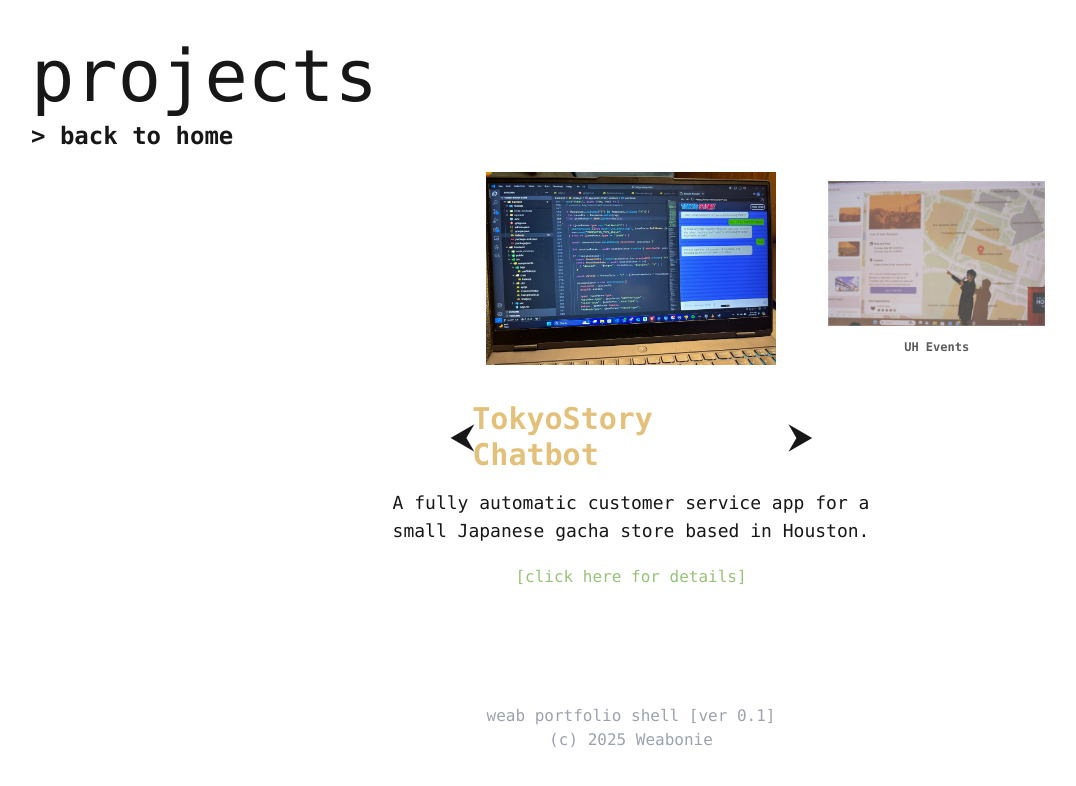
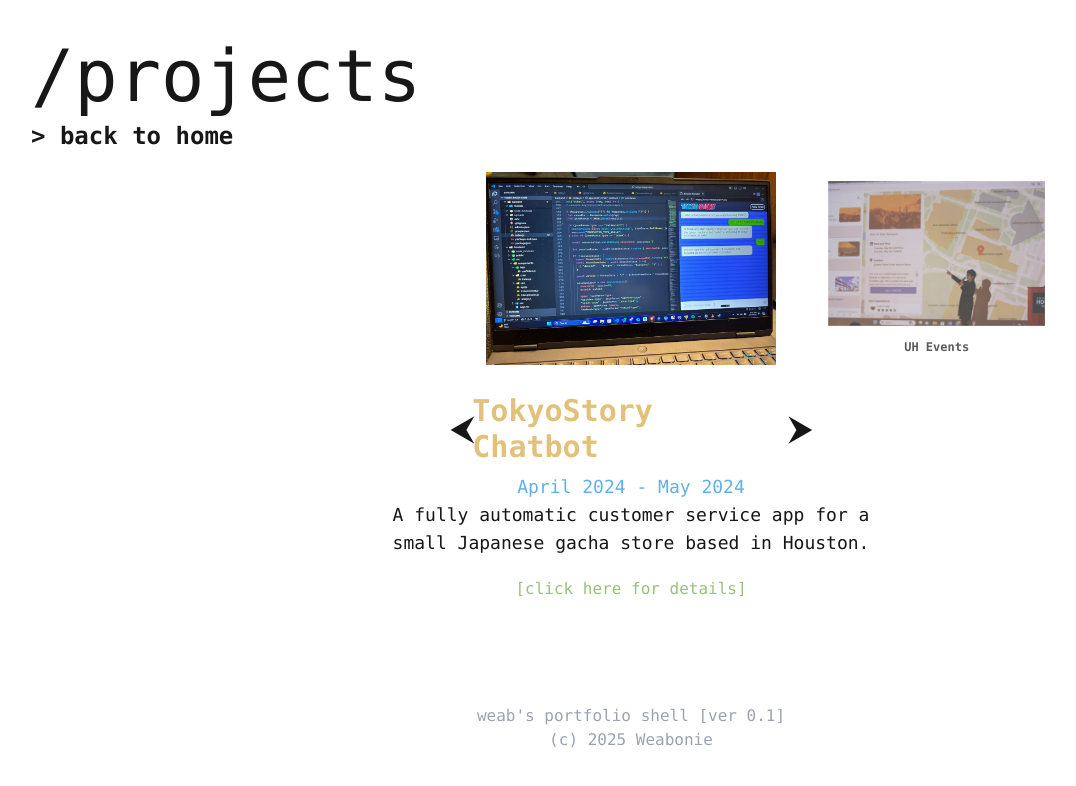
Before and after one commit to weabonie/portfolio, a Next.js app: page /projects in a window 1280 px wide. Shown: the top 786 px of the page, without its empty margins (9-1085 px from the left). Built offline with nearby package versions, Linux system fonts and the light colour scheme.

Commit message:
adjusted titles

```diff
--- a/src/app/about/page.tsx
+++ b/src/app/about/page.tsx
@@ -25,11 +25,14 @@ export default function About() {
   <li>+-----------------------+</li>
   `;
 
+  const title = "/about"
+  const titleClass = "text-7xl h-20 relative w-[max-content] font-mono before:absolute before:inset-0 before:animate-[typewriter_1s_steps(6)_forwards] before:bg-background after:absolute after:inset-0 after:w-[0.125em] after:animate-[typewriter_1s_steps(6)_forwards,_blink_1s_steps(6)_infinite_1s] after:bg-white"
+
 	return (
 		<div className="p-10">
 			<div className="space-y-8">
-				<h1 className="text-7xl h-20 relative w-[max-content] font-mono before:absolute before:inset-0 before:animate-[typewriter_1s_steps(5)_forwards] before:bg-background after:absolute after:inset-0 after:w-[0.125em] after:animate-[typewriter_1s_steps(5)_forwards,_blink_1s_steps(5)_infinite_1s] after:bg-white">
-					about
+				<h1 className={titleClass}>
+					{title}
 				</h1>
 
 				<Link href="/" className="text-2xl font-semibold hover:text-console">
--- a/src/app/contact/page.tsx
+++ b/src/app/contact/page.tsx
@@ -3,17 +3,14 @@
 import Link from "next/link";
 
 export default function About() {
-	const title = "contact";
+	const title = "/contact";
+	const titleClass =
+		"text-7xl h-20 relative w-[max-content] font-mono before:absolute before:inset-0 before:animate-[typewriter_1s_steps(8)_forwards] before:bg-background after:absolute after:inset-0 after:w-[0.125em] after:animate-[typewriter_1s_steps(8)_forwards,_blink_1s_steps(8)_infinite_1s] after:bg-white";
+
 	return (
 		<div className="p-10">
 			<div className="space-y-10">
-				<h1
-					className={
-						"text-7xl h-20 relative w-[max-content] font-mono before:absolute before:inset-0 before:animate-[typewriter_1s_steps(7)_forwards] before:bg-background after:absolute after:inset-0 after:w-[0.125em] after:animate-[typewriter_1s_steps(7)_forwards,_blink_1s_steps(7)_infinite_1s] after:bg-white"
-					}
-				>
-					{title}
-				</h1>
+				<h1 className={titleClass}>{title}</h1>
 
 				<Link href="/" className="text-2xl font-semibold hover:text-console">
 					{">"} back to home
--- a/src/app/experience/page.tsx
+++ b/src/app/experience/page.tsx
@@ -3,9 +3,9 @@
 import Link from "next/link";
 
 export default function About() {
-	const title = "experience";
+	const title = "/experience";
 	const titleClass =
-		"text-7xl h-20 relative w-[max-content] font-mono before:absolute before:inset-0 before:animate-[typewriter_1s_steps(10)_forwards] before:bg-background after:absolute after:inset-0 after:w-[0.125em] after:animate-[typewriter_1s_steps(10)_forwards,_blink_1s_steps(10)_infinite_1s] after:bg-white";
+		"text-7xl h-20 relative w-[max-content] font-mono before:absolute before:inset-0 before:animate-[typewriter_1s_steps(11)_forwards] before:bg-background after:absolute after:inset-0 after:w-[0.125em] after:animate-[typewriter_1s_steps(11)_forwards,_blink_1s_steps(11)_infinite_1s] after:bg-white";
 
 	return (
 		<div className="p-10">
--- a/src/app/layout.tsx
+++ b/src/app/layout.tsx
@@ -14,8 +14,8 @@ const geistMono = Geist_Mono({
 });
 
 export const metadata: Metadata = {
-	title: "PORTFLIO_",
-	description: "welcome2tomyportfolio",
+	title: "weab's portfolio shell",
+	description: "duc nguyen's portfolio",
 };
 
 export default function RootLayout({
@@ -32,7 +32,7 @@ export default function RootLayout({
 					{children}
 
 					<section className="font-light text-gray-400 text-base absolute bottom-[6%] left-1/2 -translate-x-1/2 text-center">
-						<div>weab portfolio shell [ver 0.1]</div>
+						<div>weab's portfolio shell [ver 0.1]</div>
 						<div>(c) 2025 Weabonie</div>
 					</section>
 				</TerminalProvider>
--- a/src/app/projects/page.tsx
+++ b/src/app/projects/page.tsx
@@ -6,7 +6,8 @@ import Link from "next/link";
 import { useState } from "react";
 
 export default function About() {
-	const title = "projects";
+	const title = "/projects";
+    const titleClass = "text-7xl h-20 relative w-[max-content] font-mono before:absolute before:inset-0 before:animate-[typewriter_1s_steps(9)_forwards] before:bg-background after:absolute after:inset-0 after:w-[0.125em] after:animate-[typewriter_1s_steps(9)_forwards,_blink_1s_steps(9)_infinite_1s] after:bg-white"
 
 	const [projIndex, setProjIndex] = useState<number>(0);
 
@@ -25,7 +26,7 @@ export default function About() {
 	return (
 		<main className="p-10">
 			<div className="space-y-10">
-				<h1 className="text-7xl h-20 relative w-[max-content] font-mono before:absolute before:inset-0 before:animate-[typewriter_1s_steps(8)_forwards] before:bg-background after:absolute after:inset-0 after:w-[0.125em] after:animate-[typewriter_1s_steps(8)_forwards,_blink_1s_steps(8)_infinite_1s] after:bg-white">
+				<h1 className={titleClass}>
 					{title}
 				</h1>
 
@@ -35,7 +36,7 @@ export default function About() {
 			</div>
 
 			<section>
-				<div className="flex flex-col space-y-4 justify-start items-center ">
+				<div className="flex flex-col space-y-2 justify-start items-center ">
 					<div className="w-3/4 flex justify-between items-center space-x-4">
 						<div
 							className={`opacity-70 scale-75 space-y-4 ${projectsData[projIndex - 1] ? "visible" : "invisible"}`}
@@ -43,7 +44,7 @@ export default function About() {
 							<Image
 								width={600}
 								height={400}
-								alt="NextUI Album Cover"
+								alt="Project thumbnail"
 								src={`/projects${projectsData[projIndex - 1]?.thumbnail || "/placeholder.png"}`}
 							/>
 							{projectsData[projIndex - 1] && (
@@ -57,7 +58,7 @@ export default function About() {
 							<Image
 								width={600}
 								height={400}
-								alt="NextUI Album Cover"
+								alt="Project thumbnail"
 								src={`/projects${projectsData[projIndex]?.thumbnail || "/placeholder.png"}`}
 							/>
 						</div>
@@ -68,7 +69,7 @@ export default function About() {
 							<Image
 								width={600}
 								height={400}
-								alt="NextUI Album Cover"
+								alt="Project thumbnail"
 								src={`/projects${projectsData[projIndex + 1]?.thumbnail || "/placeholder.png"}`}
 							/>
 							{projectsData[projIndex + 1] && (
@@ -100,6 +101,8 @@ export default function About() {
 					</div>
 
 					<div className="flex flex-col space-y-7 w-[40%] text-center text-lg">
+                        <p className="h-0 font-light text-title">{projectsData[projIndex].date}</p>
+
 						<p className="h-12">{projectsData[projIndex].description}</p>
 
 						<Link
--- a/src/app/projects/tokyostory/page.tsx
+++ b/src/app/projects/tokyostory/page.tsx
@@ -3,7 +3,7 @@
 import Link from "next/link";
 
 export default function About() {
-    const title = "contact"
+    const title = "tokyo-story"
 	return (
 		<div className="p-10">
 			<div className="space-y-10">
@@ -15,7 +15,9 @@ export default function About() {
 					{">"} back to projects
 				</Link>
 
-
+				<section className="text-xl space-y-5">
+					<p>WIP ;-;</p>
+				</section>
 			</div>
 		</div>
 	);
--- a/src/components/data.ts
+++ b/src/components/data.ts
@@ -21,6 +21,7 @@ export const projectsData = [
   {
     page: "tokyostory",
     name: "TokyoStory Chatbot",
+    date: "April 2024 - May 2024",
     description:
       "A fully automatic customer service app for a small Japanese gacha store based in Houston.",
 
@@ -30,6 +31,7 @@ export const projectsData = [
   {
     page: "uhevents",
     name: "UH Events",
+    date: "May 2024 - July 2024",
     description:
       "An app that allows students to learn about upcoming events and find event locations and information intuitively.",
     thumbnail: "/uh-events/thumbnail.jpg",
@@ -38,6 +40,7 @@ export const projectsData = [
   {
     page: "roblox",
     name: "A Roblox Game",
+    date: "May 2023 - Present",
     description: "This is a cool game",
     thumbnail: "/placeholder.png",
   },
```
